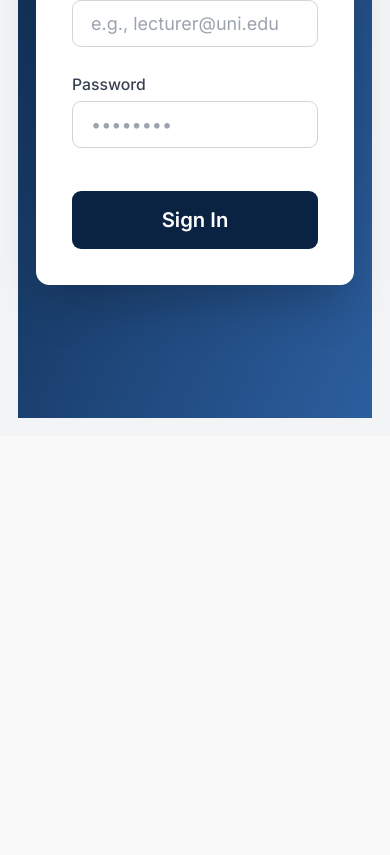
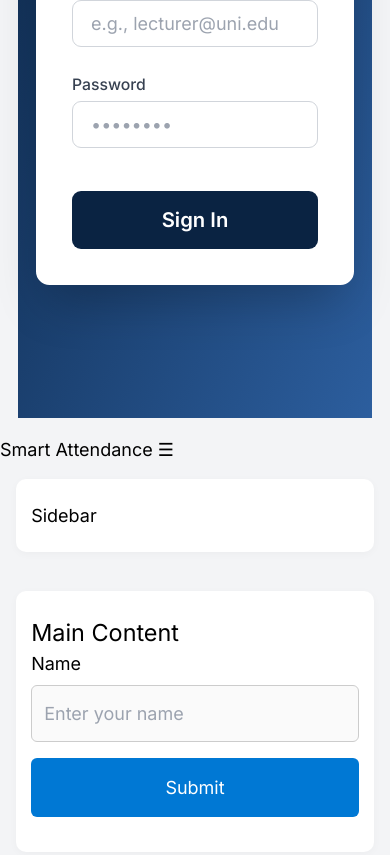
Before and after one commit to SamuelLyrics/University-Smart-Attendance, a React (Vite) app: page /#/login in a window 390 px wide. Shown: the part 525-1380 px from the top of the page. Before the commit the page ends 961 px from the top, so only its background shows below. Built offline with nearby package versions, Linux system fonts and the light colour scheme.

Commit message:
Implement responsive layout with sidebar and main content structure

```diff
--- a/index.css
+++ b/index.css
@@ -44,24 +44,144 @@ button:active, .btn:active {
   color: #fff;
 }
 
-/* Mobile layout */
-@media (max-width: 600px) {
-  body, .container {
-    padding: 1em;
-    margin: 0;
-    width: 100vw;
-    box-sizing: border-box;
+/* Desktop layout */
+.container {
+  display: flex;
+  flex-direction: row;
+  gap: 24px;
+  padding: 32px;
+}
+
+.sidebar {
+  width: 250px;
+}
+
+.main-content {
+  flex: 1;
+}
+
+/* Tablet and smaller (≤900px) */
+@media (max-width: 900px) {
+  .container {
+    flex-direction: column;
+    padding: 16px;
+    gap: 16px;
   }
-
-  .container, .main-content {
-    flex-direction: column;
-    align-items: stretch;
+  .sidebar,
+  .main-content {
     width: 100%;
-  }
-
-  button, .btn {
-    font-size: 1.1rem;
-    padding: 1em;
-    max-width: 100%;
+    border-radius: 10px;
+    margin-bottom: 16px;
+    padding: 24px 16px;
+    box-shadow: 0 2px 8px rgba(0,0,0,0.04);
   }
 }
+
+/* Mobile phones (≤600px) */
+@media (max-width: 600px) {
+  html, body {
+    font-size: 18px;
+    margin: 0;
+    background: #f4f6fa;
+  }
+  .container {
+    padding: 4vw;
+    gap: 6vw;
+  }
+  .sidebar,
+  .main-content {
+    padding: 7vw 5vw;
+    margin-bottom: 5vw;
+    background: #fff;
+    box-shadow: 0 4px 16px rgba(0,0,0,0.06);
+    border-radius: 14px;
+    transition: box-shadow 0.2s;
+  }
+  .sidebar {
+    border-left: 4px solid #0078d4;
+    margin-bottom: 6vw;
+  }
+  .main-content {
+    border-left: 4px solid #00b386;
+  }
+  h1, h2, h3 {
+    font-size: 1.4em;
+    margin-top: 0;
+    color: #222;
+    letter-spacing: 0.02em;
+  }
+  p, label, input, button, select, textarea {
+    font-size: 1em;
+    line-height: 1.6;
+  }
+  input, select, textarea {
+    width: 100%;
+    padding: 16px 14px;
+    margin-bottom: 18px;
+    border: 1.5px solid #e0e0e0;
+    border-radius: 8px;
+    font-size: 1em;
+    background: #f9fafb;
+    box-sizing: border-box;
+    transition: border 0.2s;
+  }
+  input:focus, select:focus, textarea:focus {
+    border: 1.5px solid #0078d4;
+    outline: none;
+    background: #fff;
+  }
+  button {
+    width: 100%;
+    padding: 18px;
+    font-size: 1.1em;
+    border: none;
+    border-radius: 8px;
+    background: linear-gradient(90deg, #0078d4 60%, #00b386 100%);
+    color: #fff;
+    margin-bottom: 14px;
+    cursor: pointer;
+    font-weight: 600;
+    box-shadow: 0 2px 8px rgba(0,0,0,0.04);
+    transition: background 0.2s;
+  }
+  button:active {
+    background: linear-gradient(90deg, #005fa3 60%, #00996b 100%);
+  }
+  label {
+    margin-bottom: 10px;
+    display: block;
+    font-weight: 500;
+    color: #444;
+  }
+  /* Add card-like effect for sections */
+  .card {
+    background: #fff;
+    border-radius: 12px;
+    box-shadow: 0 2px 12px rgba(0,0,0,0.07);
+    padding: 6vw 5vw;
+    margin-bottom: 6vw;
+  }
+  /* Add spacing between form elements */
+  .form-group {
+    margin-bottom: 20px;
+  }
+  /* Responsive navigation for mobile */
+  .mobile-nav {
+    display: flex;
+    justify-content: space-between;
+    align-items: center;
+    background: #0078d4;
+    color: #fff;
+    padding: 14px 5vw;
+    border-radius: 10px;
+    margin-bottom: 6vw;
+  }
+  .mobile-nav .logo {
+    font-size: 1.2em;
+    font-weight: bold;
+  }
+  .mobile-nav .menu {
+    font-size: 1.5em;
+    cursor: pointer;
+  }
+}
--- a/index.html
+++ b/index.html
@@ -41,6 +41,27 @@
 </head>
 <body class="bg-university-light-gray font-sans">
   <div id="root"></div>
+  <div class="mobile-nav">
+    <span class="logo">Smart Attendance</span>
+    <span class="menu">&#9776;</span>
+  </div>
+  <div class="container">
+    <aside class="sidebar card">
+      <!-- Sidebar content -->
+      <p>Sidebar</p>
+    </aside>
+    <main class="main-content card">
+      <!-- Main content -->
+      <h1>Main Content</h1>
+      <form>
+        <div class="form-group">
+          <label for="name">Name</label>
+          <input id="name" type="text" placeholder="Enter your name">
+        </div>
+        <button type="submit">Submit</button>
+      </form>
+    </main>
+  </div>
   <script type="module" src="/index.tsx"></script>
 </body>
 </html>
```
